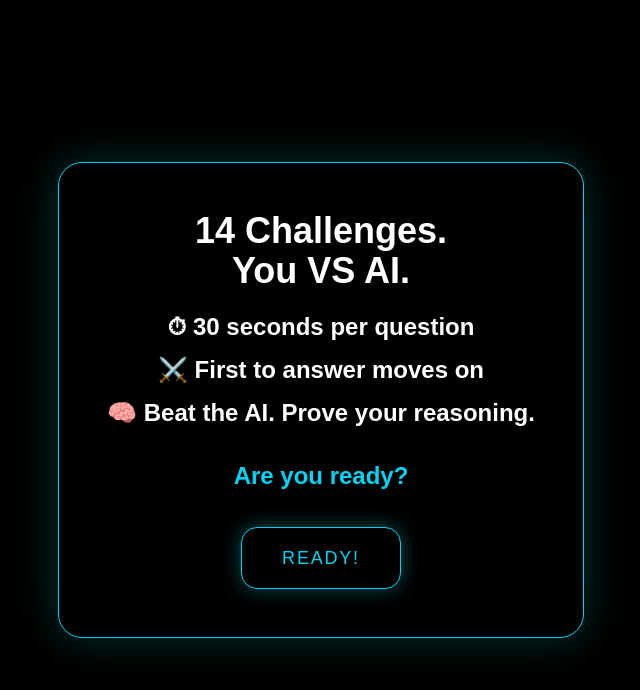
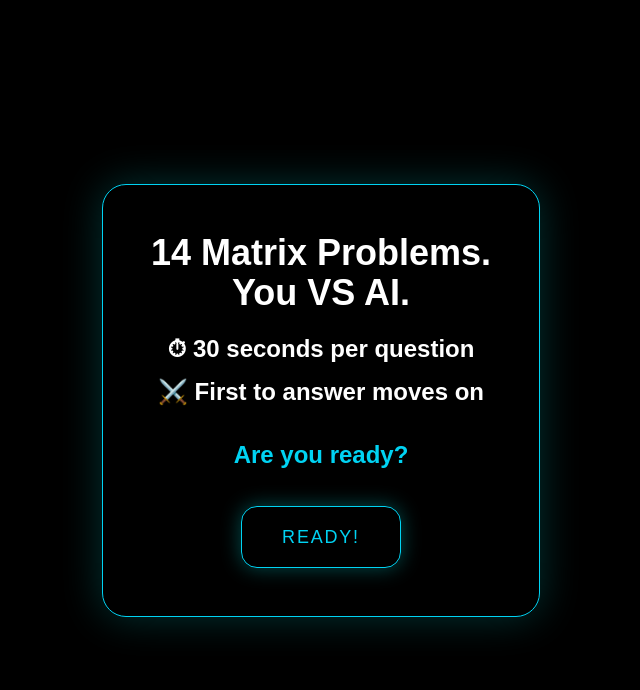
Before and after one commit to JiyeSun/compexp, a Next.js app: page / in a window 1280 px wide. Both pictures are taken after a click on the button "BEGIN". Shown: the top 690 px of the page, without its empty margins (319-959 px from the left). Built offline with nearby package versions, Linux system fonts and the light colour scheme.

Commit message:
Update page.tsx

```diff
--- a/app/page.tsx
+++ b/app/page.tsx
@@ -154,7 +154,7 @@ export default function Home() {
             AI Reasoning Challenge
             <br />
             <span className="text-cyan-400 text-xl">
-              You VS An evolving AI system
+              Can you outthink the AI?
             </span>
           </h1>
 
@@ -207,13 +207,12 @@ export default function Home() {
           {/* Title */}
          <div className="text-2xl font-semibold mb-6 leading-relaxed text-center">
           <div className="text-4xl font-bold mb-4">
-            <p>14 Challenges.</p>
+            <p>14 Matrix Problems.</p>
             <p>You VS AI.</p>
           </div>
           <div className="mt-4 space-y-1">
             <p>⏱ 30 seconds per question</p>
             <p>⚔️ First to answer moves on</p>
-            <p>🧠 Beat the AI. Prove your reasoning.</p>
           </div>
           <p className="mt-6 text-cyan-400">Are you ready?</p>
         </div>
```
